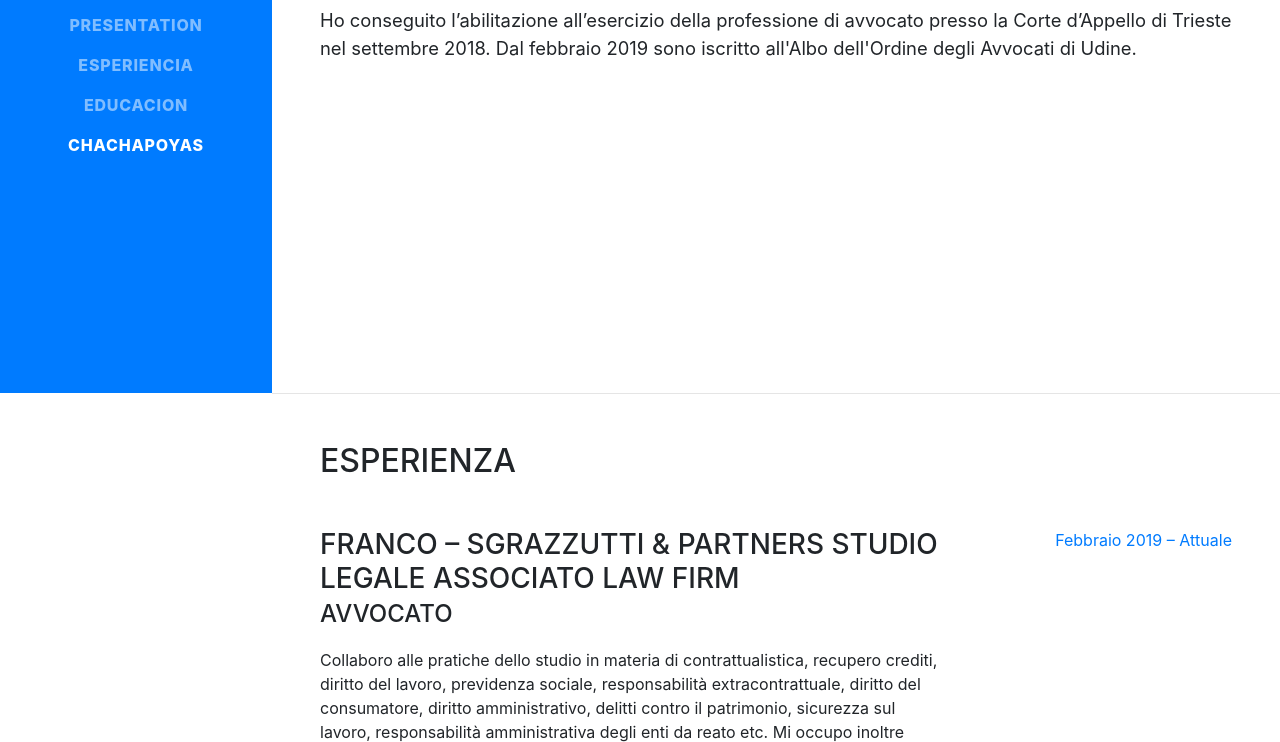
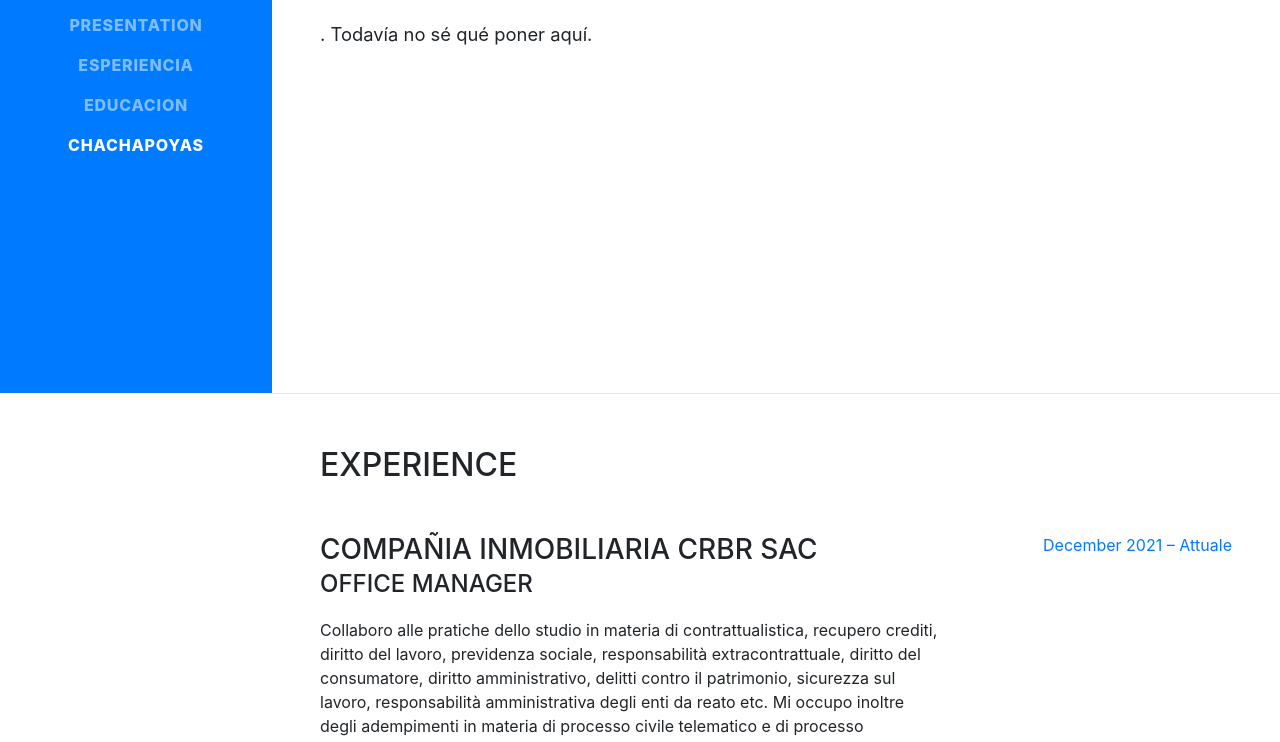
Before and after one commit to daviniaanccana/daviniaanccana.github.io, a website with bundled scripts: page index.html in a window 1280 px wide. Shown: the part 407-1149 px from the top of the page. Built offline with nearby package versions, Linux system fonts and the light colour scheme; a web font is replaced by a local one.

Commit message:
Update index.html 1

```diff
--- a/index.html
+++ b/index.html
@@ -75,10 +75,10 @@
           <h1 class="mb-0">Davinia
             <span class="text-primary">Anccana</span>
           </h1>
-          <div class="subheading mb-5">Via Diaz 3 · 34170 Gorizia (GO) · Italia · per info:
+          <div class="subheading mb-5">Av Nicolas de rivera el Viejo D 37 · Ica · Peru info:
             <a href="mailto:name@email.com">davinia.com</a>
           </div>
-          <p class="lead mb-5">Ho conseguito l’abilitazione all’esercizio della professione di avvocato presso la Corte d’Appello di Trieste nel settembre 2018. Dal febbraio 2019 sono iscritto all'Albo dell'Ordine degli Avvocati di Udine.</p>
+          <p class="lead mb-5">. Todavía no sé qué poner aquí.</p>
         </div>
       </section>
 
@@ -86,17 +86,17 @@
 
       <section class="resume-section p-3 p-lg-5 d-flex flex-column" id="experience">
         <div class="my-auto">
-          <h2 class="mb-5">Esperienza</h2>
+          <h2 class="mb-5">Experience</h2>
 
           <div class="resume-item d-flex flex-column flex-md-row mb-5">
             <div class="resume-content mr-auto">
-              <h3 class="mb-0">Franco – Sgrazzutti & Partners Studio Legale Associato Law Firm</h3>
-              <div class="subheading mb-3">Avvocato</div>
+              <h3 class="mb-0">COMPAÑIA INMOBILIARIA CRBR SAC</h3>
+              <div class="subheading mb-3">OFFICE MANAGER</div>
               <p>Collaboro alle pratiche dello studio in materia di contrattualistica, recupero crediti, diritto del lavoro, previdenza sociale, responsabilità extracontrattuale, diritto del consumatore, diritto amministrativo, delitti contro il patrimonio, sicurezza sul lavoro, responsabilità amministrativa degli enti da reato etc.
               Mi occupo inoltre degli adempimenti in materia di processo civile telematico e di processo amministrativo telematico.</p>
             </div>
             <div class="resume-date text-md-right">
-              <span class="text-primary">Febbraio 2019 – Attuale</span>
+              <span class="text-primary">December 2021 – Attuale</span>
             </div>
           </div>
 
```
